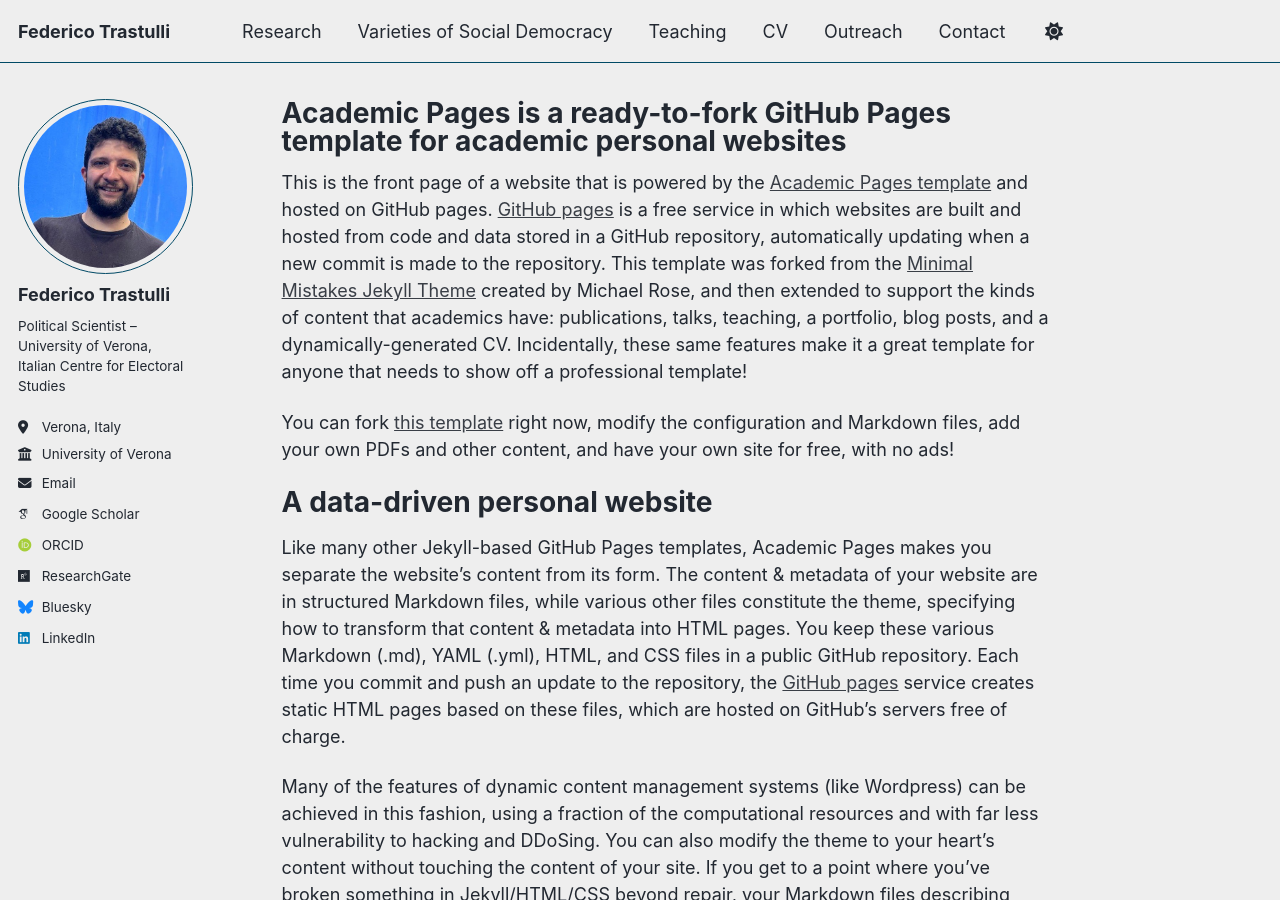
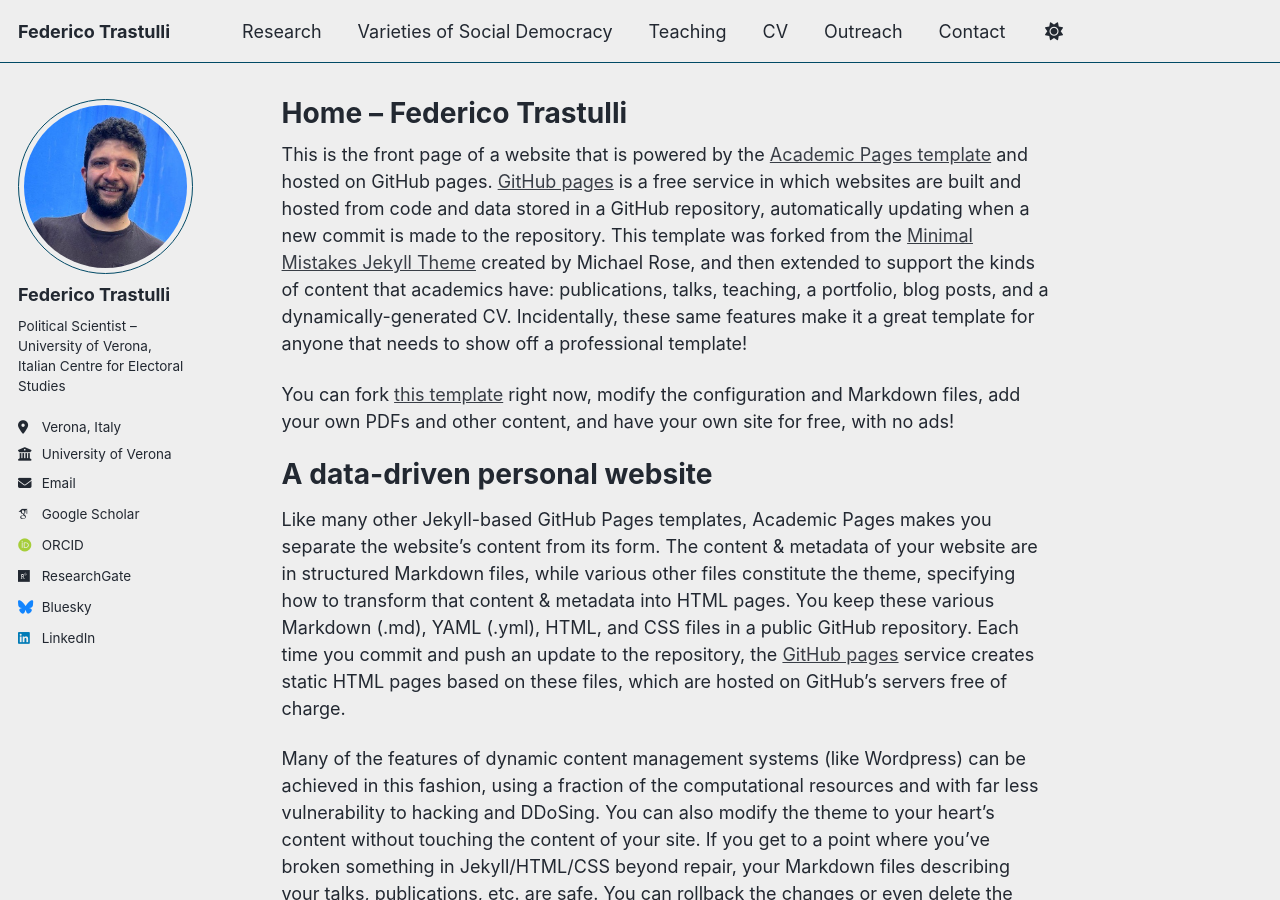
Before and after one commit to federicotrastulli/federicotrastulli.github.io, a Jekyll site: the page built from _pages/about.md, in a window 1280 px wide and 900 px high. Built offline with Jekyll 4.4.1, drawn with Linux system fonts in a browser that asks for light colours; some web fonts are replaced; a script bundle is joined from its source files by our own code; library files that are not in the unit come from our copies.

Commit message:
Update about.md

```diff
--- a/_pages/about.md
+++ b/_pages/about.md
@@ -1,6 +1,6 @@
 ---
 permalink: /
-title: "Academic Pages is a ready-to-fork GitHub Pages template for academic personal websites"
+title: "Home – Federico Trastulli"
 author_profile: true
 redirect_from:
   - /about/
```
